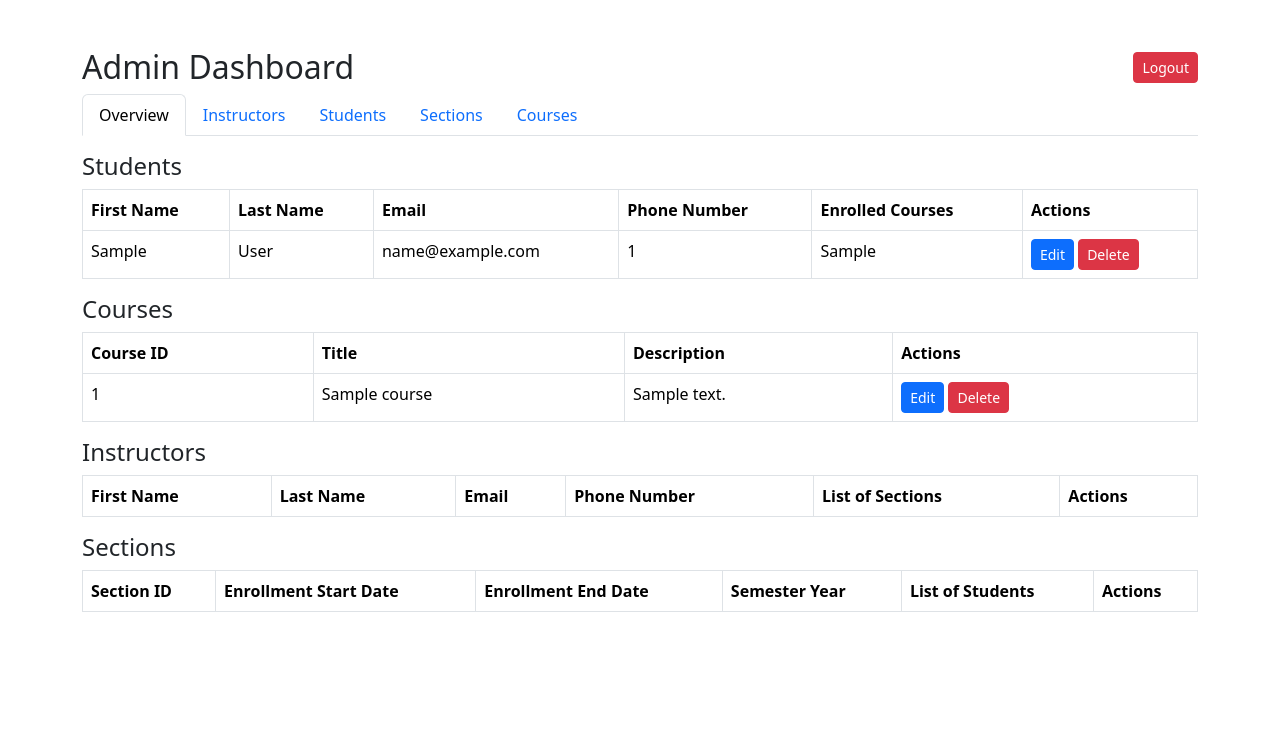
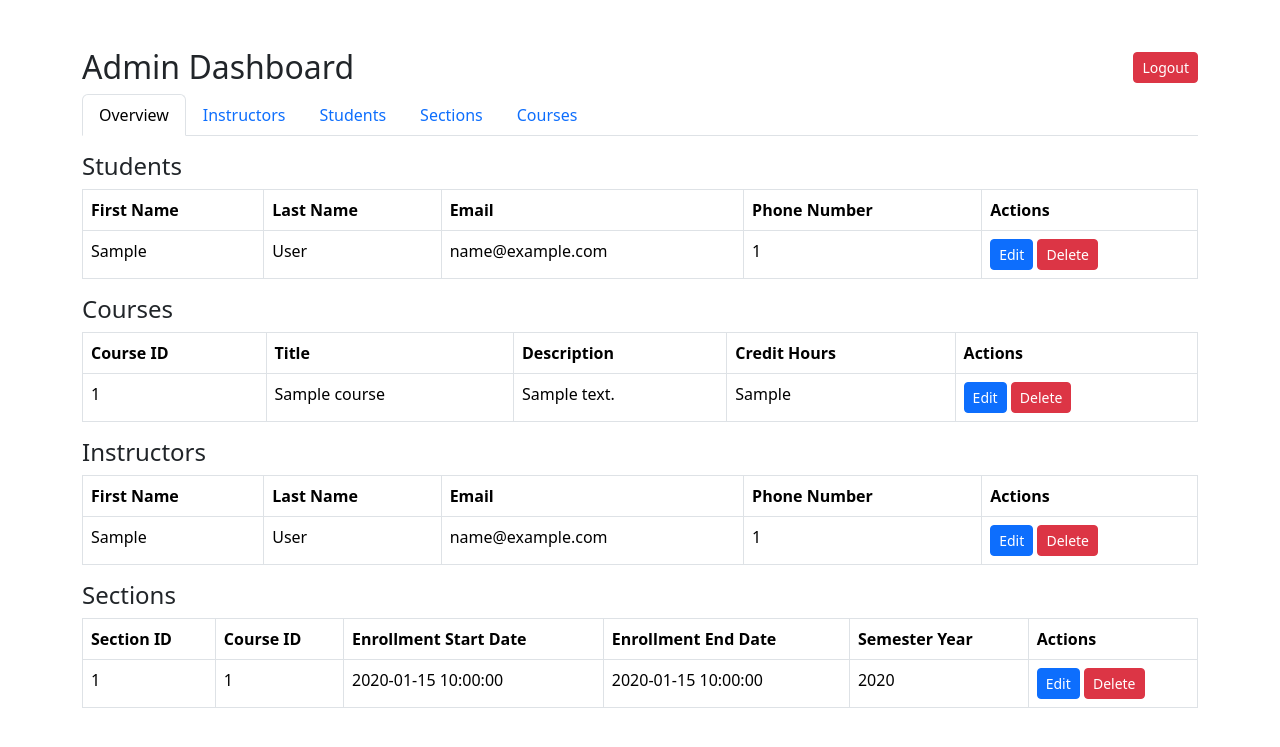
Before and after one commit to l-nalla/ADBProject, a Flask app: page /admin_dashboard in a window 1280 px wide. Shown: the top 747 px of the page. Run offline with Flask 3, Linux system fonts and the light colour scheme; the visitor is signed in with stand-in values (Sample User, id 1); a database or web service that is not in the repository returns one stand-in record (values such as "Sample title"); data that the repository does not hold is empty; some libraries are stand-ins or nearby versions.

Commit message:
updated admin dashboard with html and flask changes

```diff
--- a/app.py
+++ b/app.py
@@ -200,9 +200,10 @@
 def create_course():
     if request.method == 'POST':
         data = {
-            "course_id": "C"+request.form['course_id'],
+            "course_id": request.form['course_id'],
             "course_title": request.form['course_title'],
             "course_description": request.form['course_description'],
+            "credit_hours": request.form['credit_hours'],
         }
         admin_model.create_course(data)
         flash("Course created successfully!", "success")
@@ -219,8 +220,7 @@
             "semester_year": request.form['semester_year'],
             "enrollment_start_date": request.form['course_start_date'],
             "enrollment_end_date": request.form['course_end_date'],
-            "course_id": request.form['course_id'],
-            "students": request.form.getlist('list_of_students')
+            "course_id": request.form['course_id']
         }
         admin_model.create_section(data)
         flash("Section created successfully!", "success")
--- a/templates/admin_dashboard.html
+++ b/templates/admin_dashboard.html
@@ -59,7 +59,6 @@
                             <th>Last Name</th>
                             <th>Email</th>
                             <th>Phone Number</th>
-                            <th>Enrolled Courses</th>
                             <th>Actions</th>
                         </tr>
                     </thead>
@@ -70,12 +69,6 @@
                             <td>{{ student.last_name }}</td>
                             <td>{{ student.email }}</td>
                             <td>{{ student.phone_number }}</td>
-                            <td>{% if student.enrolled_courses is iterable and not student.enrolled_courses is string %}
-                                {{ student.enrolled_courses | join(', ') }}
-                                {% else %}
-                                    {{ student.enrolled_courses }}
-                                {% endif %}
-                            </td>
                             <td>
                                 <a href="{{ url_for('edit_record', collection='students', record_id=student._id) }}" class="btn btn-primary btn-sm">Edit</a>
                                 <button onclick="deleteRecord('{{ student._id }}', 'students')" class="btn btn-danger btn-sm">Delete</button>
@@ -93,6 +86,7 @@
                             <th>Course ID</th>
                             <th>Title</th>
                             <th>Description</th>
+                            <th>Credit Hours</th>
                             <th>Actions</th>
                         </tr>
                     </thead>
@@ -102,6 +96,7 @@
                             <td>{{ course.course_id }}</td>
                             <td>{{ course.course_title }}</td>
                             <td>{{ course.course_description }}</td>
+                            <td>{{ course.credit_hours }}</td>
                             <td>
                                 <a href="{{ url_for('edit_record', collection='courses', record_id=course._id) }}" class="btn btn-primary btn-sm">Edit</a>
                                 <button onclick="deleteRecord('{{ course._id }}', 'courses')" class="btn btn-danger btn-sm">Delete</button>
@@ -120,7 +115,6 @@
                             <th>Last Name</th>
                             <th>Email</th>
                             <th>Phone Number</th>
-                            <th>List of Sections</th>
                             <th>Actions</th>
                         </tr>
                     </thead>
@@ -131,9 +125,7 @@
                             <td>{{ instructor.last_name }}</td>
                             <td>{{ instructor.email }}</td>
                             <td>{{ instructor.phone_number }}</td>
-                            <td>
-                                    {{ instructor.section_id }}
-                            </td>
+
                             <td>
                                 <a href="{{ url_for('edit_record', collection='instructors', record_id=instructor._id) }}" class="btn btn-primary btn-sm">Edit</a>
                                 <button onclick="deleteRecord('{{ instructor._id }}', 'instructors')" class="btn btn-danger btn-sm">Delete</button>
@@ -149,10 +141,10 @@
                     <thead>
                         <tr>
                             <th>Section ID</th>
+                            <th>Course ID</th>
                             <th>Enrollment Start Date</th>
                             <th>Enrollment End Date</th>
                             <th>Semester Year</th>
-                            <th>List of Students</th>
                             <th>Actions</th>
                         </tr>
                     </thead>
@@ -160,15 +152,10 @@
                         {% for section in sections %}
                         <tr>
                             <td>{{ section.section_id }}</td>
+                            <td>{{ section.course_id }}</td>
                             <td>{{ section.enrollment_start_date }}</td>
                             <td>{{ section.enrollment_end_date }}</td>
                             <td>{{ section.semester_year }}</td>
-                            <td>{% if section.list_of_students is iterable and not section.list_of_students is string %}
-                                {{ section.list_of_students | join(', ') }}
-                                {% else %}
-                                    {{ section.list_of_students }}
-                                {% endif %}
-                            </td>
                             <td>
                                 <a href="{{ url_for('edit_record', collection='sections', record_id=section._id) }}" class="btn btn-primary btn-sm">Edit</a>
                                 <button onclick="deleteRecord('{{ section._id }}', 'sections')" class="btn btn-danger btn-sm">Delete</button>
@@ -201,15 +188,6 @@
                         <input type="text" class="form-control" id="instructor-phone" name="phone_number" required>
                     </div>
                     <div class="mb-3">
-                        <label for="list-of-sections" class="form-label">List of Sections</label>
-                        <select id="list-of-sections" name="list_of_sections" class="form-control" multiple>
-                            {% for section in sections %}
-                            <option value="{{ section.section_id }}">{{ section.section_id }}</option>
-                            {% endfor %}
-                        </select>
-                        <small class="form-text text-muted">You can search and select multiple sections.</small>
-                    </div>
-                    <div class="mb-3">
                         <label for="password" class="form-label">Password</label>
                         <input type="password" class="form-control" id="password" name="password" required>
                     </div>
@@ -239,48 +217,28 @@
                         <input type="email" class="form-control" id="student-email" name="email" required>
                     </div>
                     <div class="mb-3">
+                        <label for="student-phone" class="form-label">Phone Number</label>
+                        <input type="text" class="form-control" id="student-phone" name="phone_number" required>
+                    </div>
+                    <div class="mb-3">
                         <label for="password" class="form-label">Password</label>
                         <input type="password" class="form-control" id="password" name="password" required>
                     </div>
+
                     <div class="mb-3">
                         <label for="confirm_password" class="form-label">Confirm Password</label>
                         <input type="password" class="form-control" id="confirm_password" name="confirm_password" required>
                     </div>
-                    <div class="mb-3">
-                        <label for="student-phone" class="form-label">Phone Number</label>
-                        <input type="text" class="form-control" id="student-phone" name="phone_number" required>
-                    </div>
-                    <div class="mb-3">
-                        <label for="enrolled-courses" class="form-label">Enroll in Courses</label>
-                        <select id="enrolled-courses" name="enrolled_courses" class="form-control" multiple>
-                            {% for course in courses %}
-                            <option value="{{ course.course_id }}">{{ course.course_id }} - {{ course.course_title }}</option>
-                            {% endfor %}
-                        </select>
-                        <small class="form-text text-muted">You can search and select multiple courses.</small>
-                    </div>
+
                     <button type="submit" class="btn btn-primary">Create Student</button>
                 </form>
             </div>
             {% endif %}
 
             {% if active_tab == 'section' %}
-
             <!-- Section Tab -->
             <div class="tab-pane fade {% if active_tab == 'section' %}show active{% endif %}" id="section" role="tabpanel">
                 <form id="section-form" method="POST" action="{{ url_for('create_section') }}">
-                    <div class="mb-3">
-                        <label for="section-id" class="form-label">Section ID</label>
-                        <input type="text" class="form-control" id="section-id" name="section_id" required>
-                    </div>
-                    <div class="mb-3">
-                        <label for="course-start-date" class="form-label">Course Start Date</label>
-                        <input type="date" class="form-control" id="course-start-date" name="course_start_date" required>
-                    </div>
-                    <div class="mb-3">
-                        <label for="course-end-date" class="form-label">Course End Date</label>
-                        <input type="date" class="form-control" id="course-end-date" name="course_end_date" required>
-                    </div>
                     <div class="mb-3">
                         <label for="semester-year" class="form-label">Semster Year</label>
                         <select class="form-select" id="semester-year" name="semester_year" required>
@@ -291,12 +249,8 @@
                         </select>
                     </div>
                     <div class="mb-3">
-                        <label for="list-of-students" class="form-label">List of Students</label>
-                        <select id="list-of-students" name="list_of_students" class="form-control" multiple>
-                            {% for student in students %}
-                            <option value="{{ student._id }}">{{ student.first_name +" "+ student.last_name }}</option>
-                            {% endfor %}
-                        </select>
+                        <label for="section-id" class="form-label">Section ID</label>
+                        <input type="text" class="form-control" id="section-id" name="section_id" required>
                     </div>
                     <div class="mb-3">
                         <label for="course-id" class="form-label">Course ID</label>
@@ -305,6 +259,14 @@
                             <option value="{{ course.course_id }}">{{ course.course_id + " " + course.course_title }}</option>
                             {% endfor %}
                         </select>
+                    </div>
+                    <div class="mb-3">
+                        <label for="course-start-date" class="form-label">Course Start Date</label>
+                        <input type="date" class="form-control" id="course-start-date" name="course_start_date" required>
+                    </div>
+                    <div class="mb-3">
+                        <label for="course-end-date" class="form-label">Course End Date</label>
+                        <input type="date" class="form-control" id="course-end-date" name="course_end_date" required>
                     </div>
                     <button type="submit" class="btn btn-primary">Create Section</button>
                 </form>
@@ -326,6 +288,10 @@
                     <div class="mb-3">
                         <label for="course_description" class="form-label">Course Description</label>
                         <input type="text" class="form-control" id="course_description" name="course_description" required>
+                    </div>
+                    <div class="mb-3">
+                        <label for="credit_hours" class="form-label">Credit Hours</label>
+                        <input type="number" class="form-control" id="credit_hours" name="credit_hours" required>
                     </div>
                     <button type="submit" class="btn btn-primary">Create Course</button>
                 </form>
```
Also changed, not shown: model/admin.py (+2 -25 lines).
